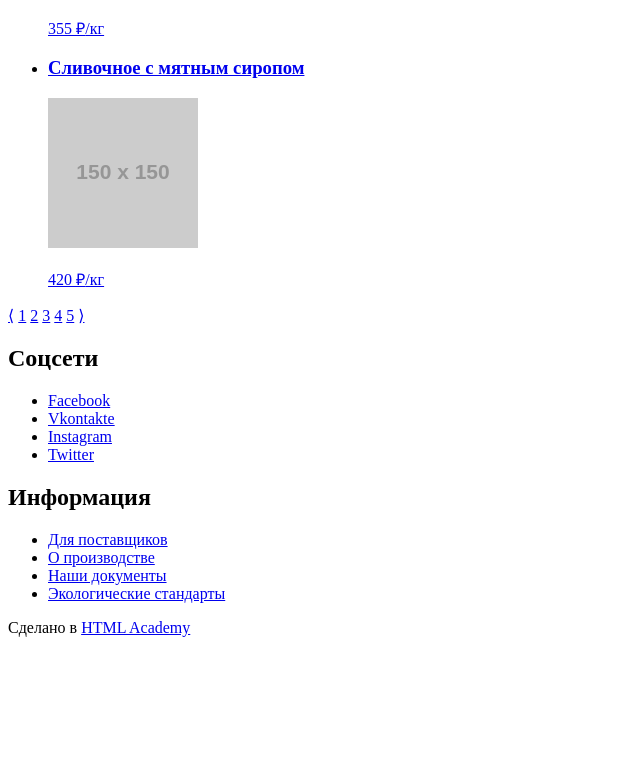
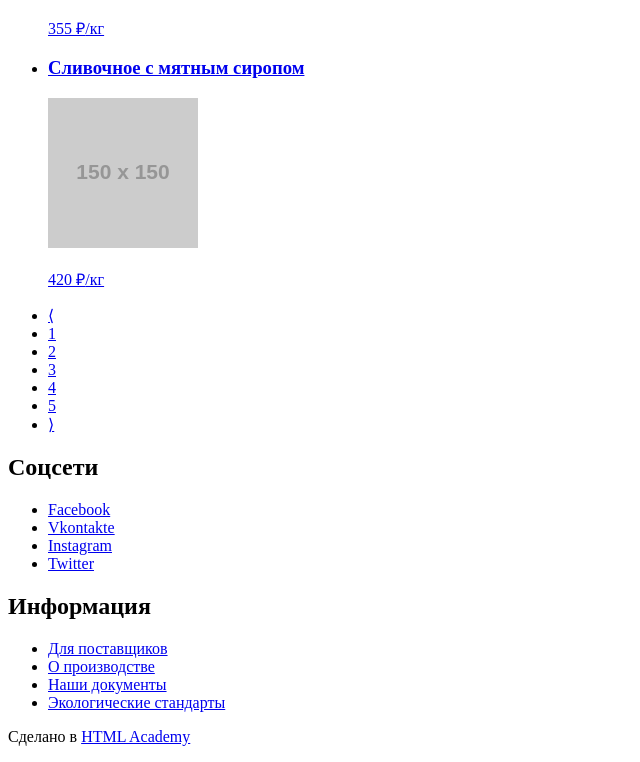
Before and after one commit to manakhova/1343593-gllacy-28, a plain HTML site: page catalog.html in a window 1280 px wide. Shown: the part 3214-3976 px from the top of the page, without its empty margins (0-640 px from the left). Before the commit the page ends 3867 px from the top, so only its background shows below. Drawn offline with Linux system fonts and the light colour scheme; placeholder pictures from the web are drawn by us.

Commit message:
Update catalog.html

```diff
--- a/catalog.html
+++ b/catalog.html
@@ -181,17 +181,16 @@
         </li>
       </ul>
   </section>
-  <div>
-    <a href="#">&langle;</a>
-    <a href="#">1</a>
-    <a href="#">2</a>
-    <a href="#">3</a>
-    <a href="#">4</a>
-    <a href="#">5</a>
-    <a href="#">&rangle;</a>
-  </div>
+    <ul>
+      <li><a href="#">&langle;</a></li>
+      <li><a href="#">1</a></li>
+      <li><a href="#">2</a></li>
+      <li><a href="#">3</a></li>
+      <li><a href="#">4</a></li>
+      <li><a href="#">5</a></li>
+      <li><a href="#">&rangle;</a></li>
+    </ul>
 </main>
-
 <footer>
   <section>
     <h2>Соцсети</h2>
```
